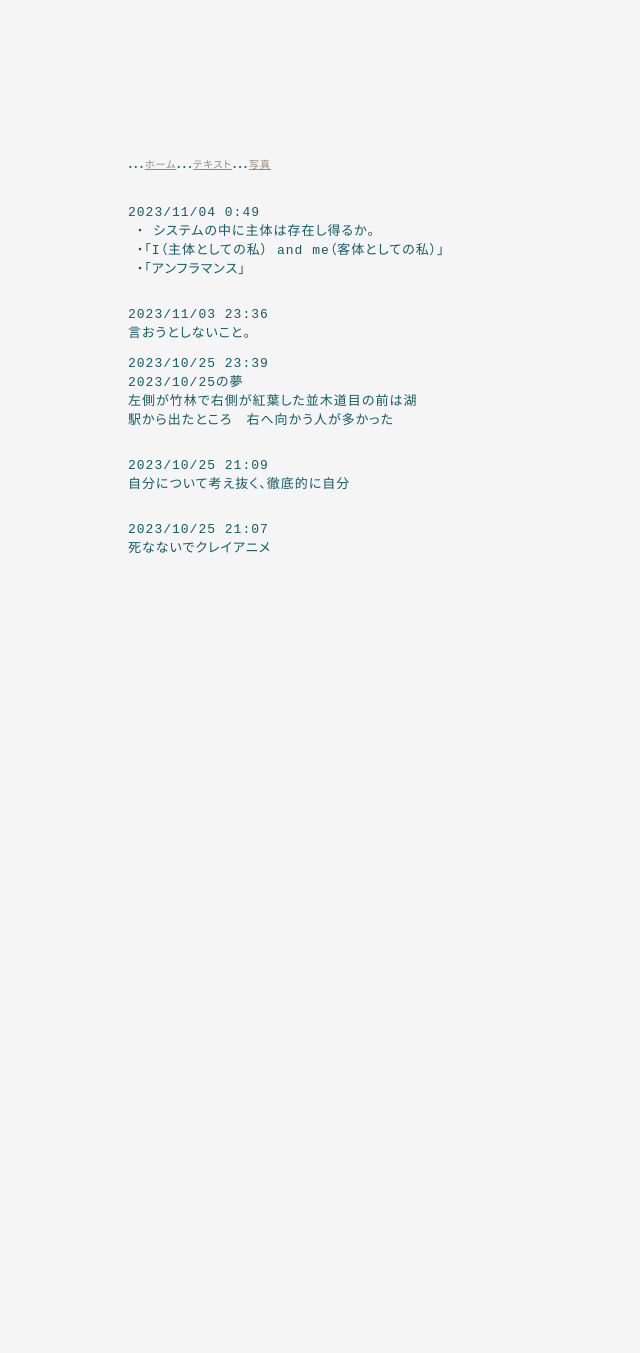
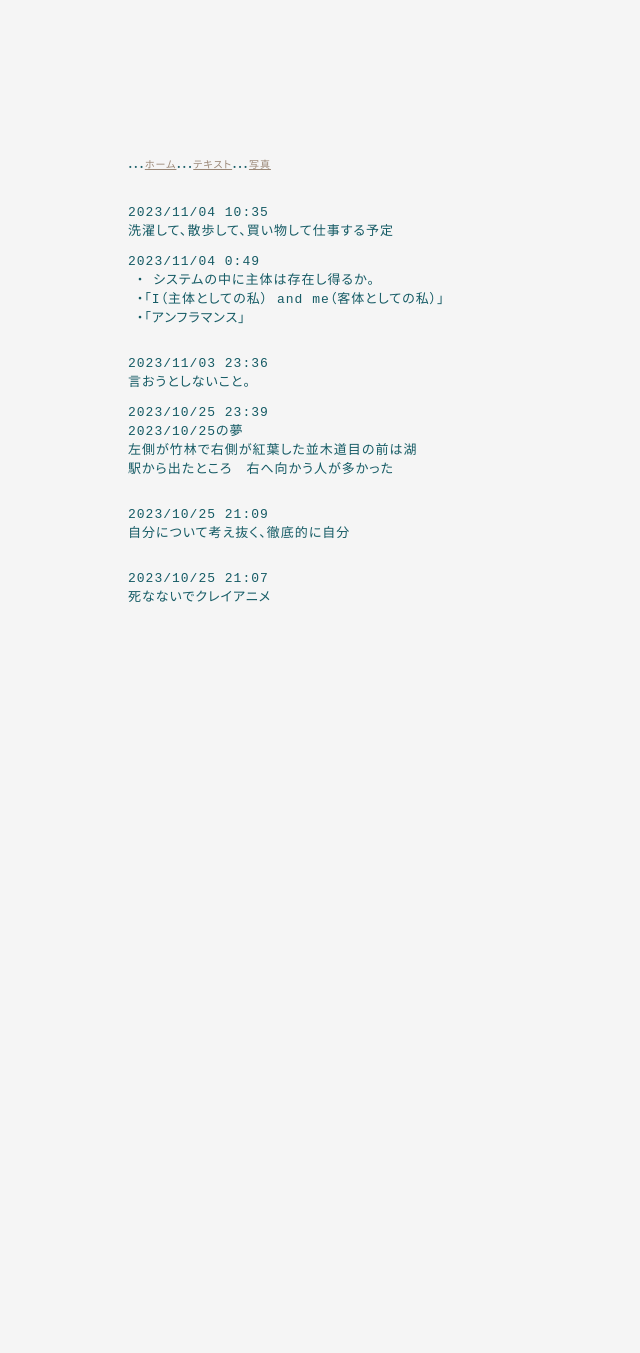
Before and after one commit to hihumi-riku/hihumi-riku.github.io, a Jekyll site: the page built from _posts/2023-11-03-a_page.md, in a window 1280 px wide. Shown: the whole page, without its empty margins (0-640 px from the left). Built offline with Jekyll 4.4.1, drawn with Linux system fonts in a browser that asks for light colours.

Commit message:
Update 2023-11-03-a_page.md

````diff
--- a/_posts/2023-11-03-a_page.md
+++ b/_posts/2023-11-03-a_page.md
@@ -6,6 +6,9 @@ title: 一ページ上のこと
 
 
 ```
+2023/11/04 10:35
+洗濯して、散歩して、買い物して仕事する予定
+
 2023/11/04 0:49
  ・ システムの中に主体は存在し得るか。
  ・「I（主体としての私） and me（客体としての私）」
````
